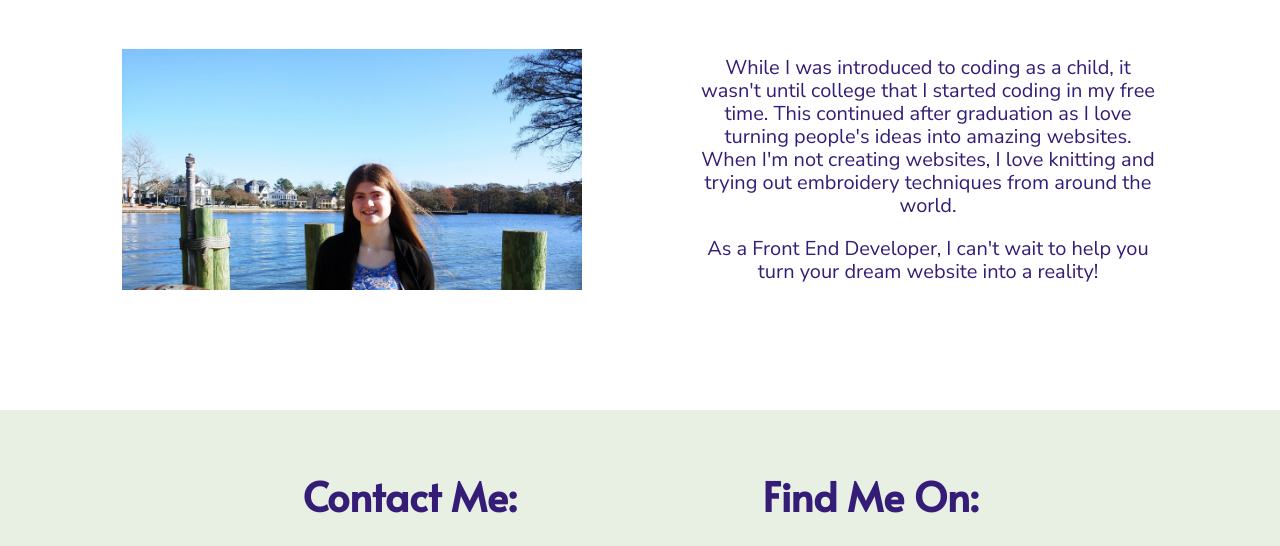
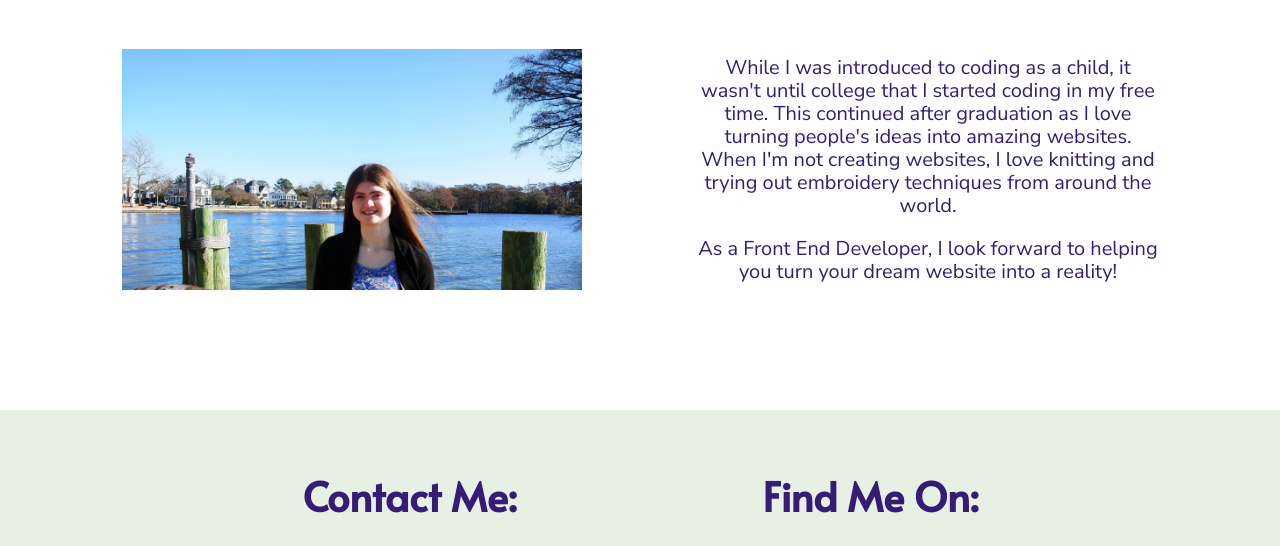
Before and after one commit to saxby-b/portfolio, a website built with Parcel: page index.html in a window 1280 px wide. Shown: the part 3154-3700 px from the top of the page. Built offline with nearby package versions, Linux system fonts and the light colour scheme.

Commit message:
Updated an about paragraph

```diff
--- a/index.html
+++ b/index.html
@@ -307,7 +307,7 @@
               trying out embroidery techniques from around the world.
             </p>
             <p>
-              As a Front End Developer, I can't wait to help you turn your dream website into a reality!
+              As a Front End Developer, I look forward to helping you turn your dream website into a reality!
             </p>
           </div>
         </div>
```
